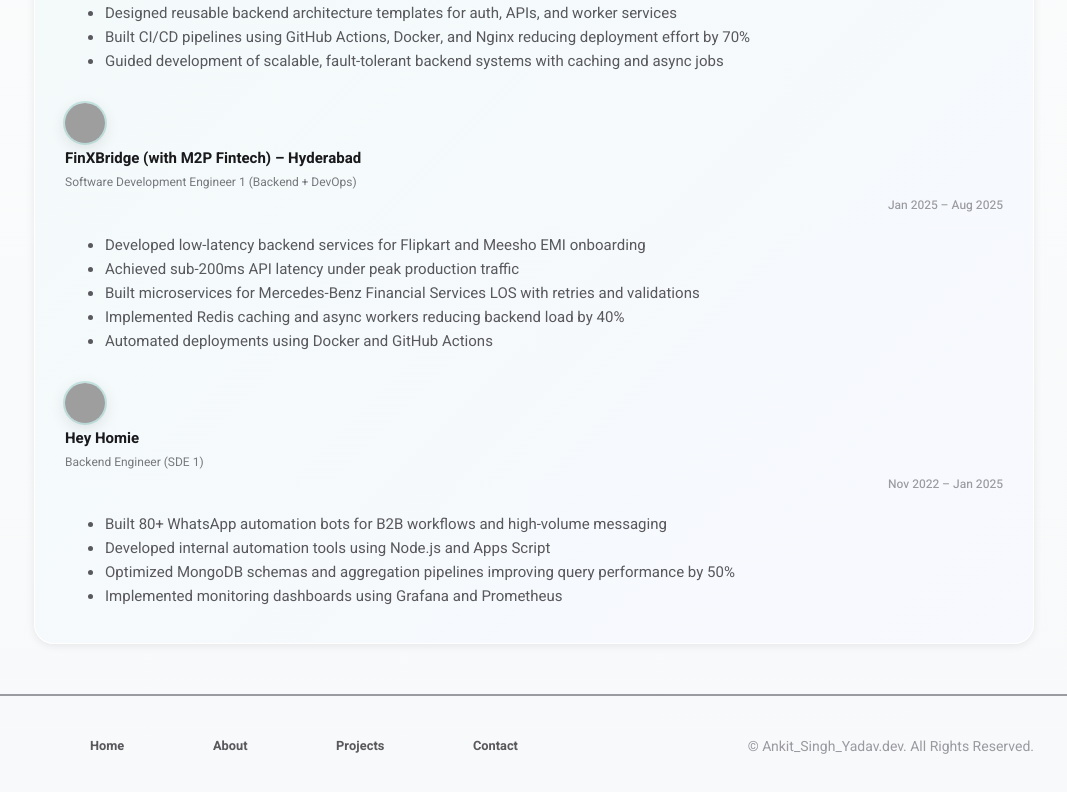
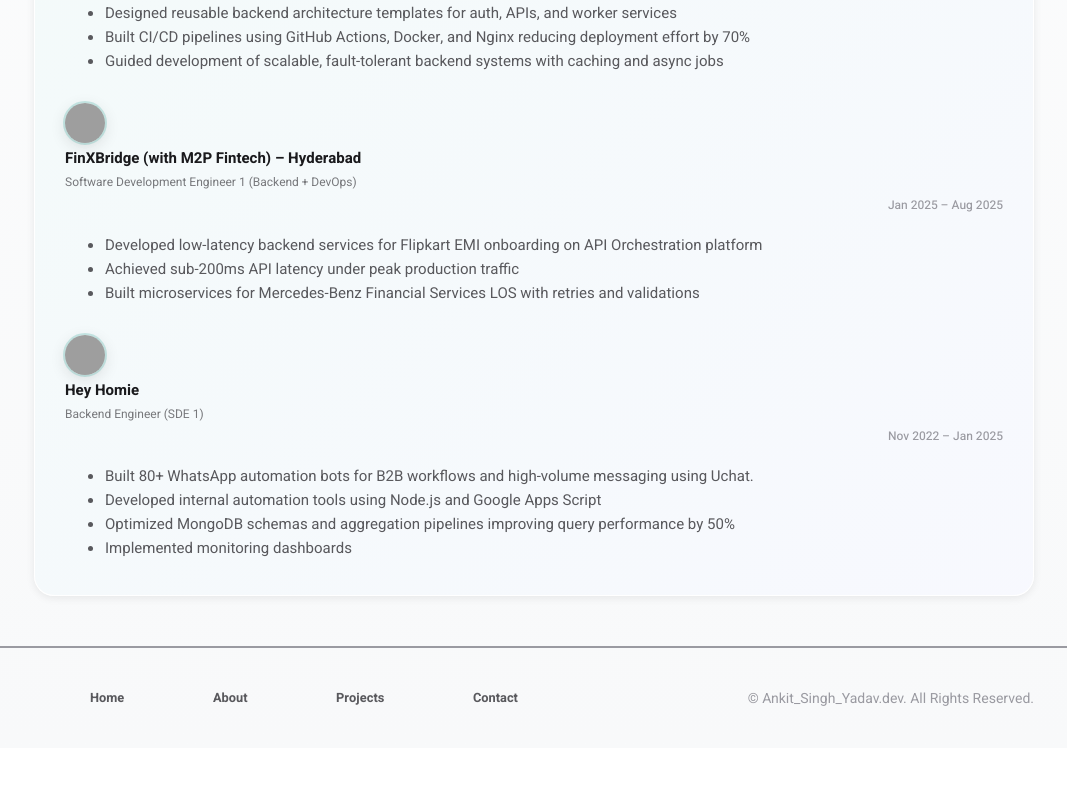
Before and after one commit to ankitsyadav/My_Portfolio_New, a React (Create React App) app: page / in a window 1280 px wide. Shown: the part 1551-2343 px from the top of the page, without its empty margins (106-1173 px from the left). After the commit the page ends 2299 px from the top, so only its background shows below. Built offline with nearby package versions, Linux system fonts and the light colour scheme; grey boxes are pictures that could not be loaded.

Commit message:
feat latest

```diff
--- a/src/components/homepage/works.jsx
+++ b/src/components/homepage/works.jsx
@@ -56,11 +56,9 @@ const Works = () => {
 							</div>
 
 							<ul className="work-points">
-								<li>Developed low-latency backend services for Flipkart and Meesho EMI onboarding</li>
+								<li>Developed low-latency backend services for Flipkart EMI onboarding on API Orchestration platform</li>
 								<li>Achieved sub-200ms API latency under peak production traffic</li>
 								<li>Built microservices for Mercedes-Benz Financial Services LOS with retries and validations</li>
-								<li>Implemented Redis caching and async workers reducing backend load by 40%</li>
-								<li>Automated deployments using Docker and GitHub Actions</li>
 							</ul>
 						</div>
 
@@ -82,10 +80,10 @@ const Works = () => {
 							</div>
 
 							<ul className="work-points">
-								<li>Built 80+ WhatsApp automation bots for B2B workflows and high-volume messaging</li>
-								<li>Developed internal automation tools using Node.js and Apps Script</li>
+								<li>Built 80+ WhatsApp automation bots for B2B workflows and high-volume messaging using Uchat.</li>
+								<li>Developed internal automation tools using Node.js and Google Apps Script</li>
 								<li>Optimized MongoDB schemas and aggregation pipelines improving query performance by 50%</li>
-								<li>Implemented monitoring dashboards using Grafana and Prometheus</li>
+								<li>Implemented monitoring dashboards</li>
 							</ul>
 						</div>
 
```
